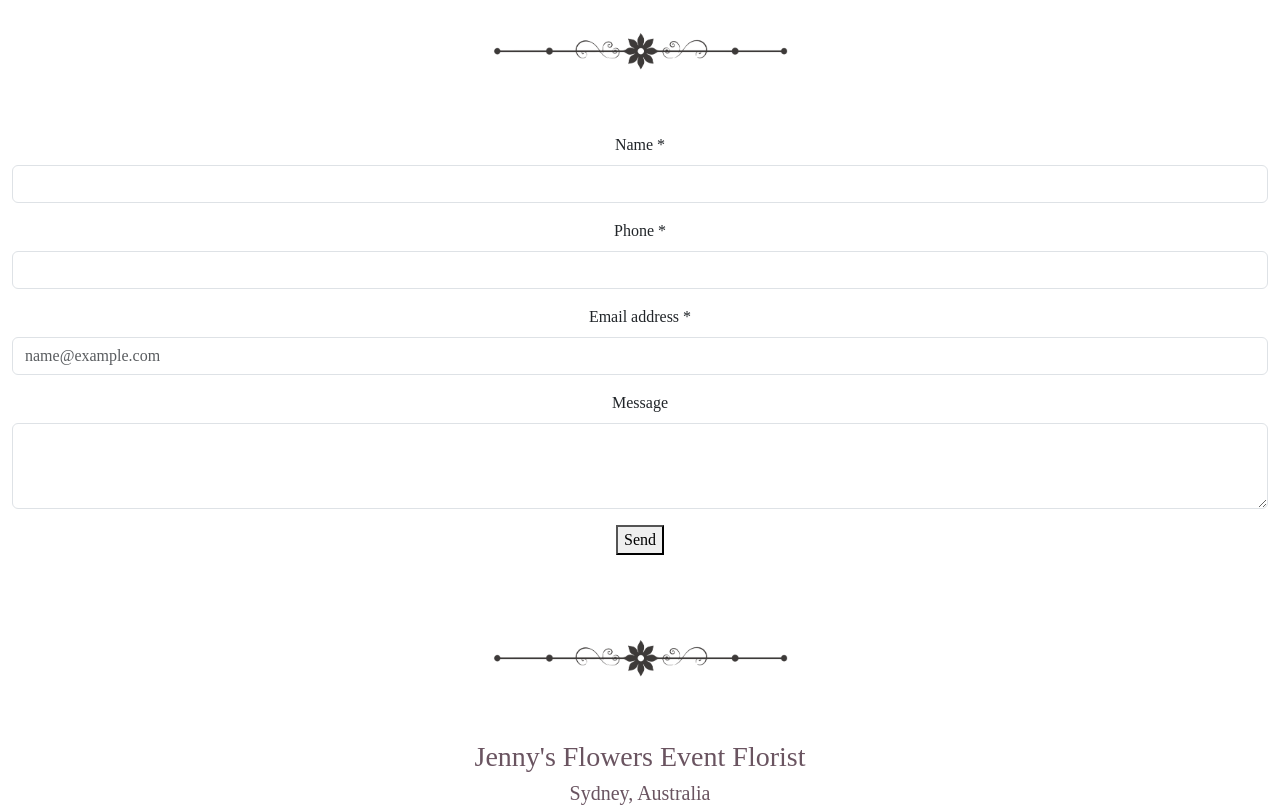
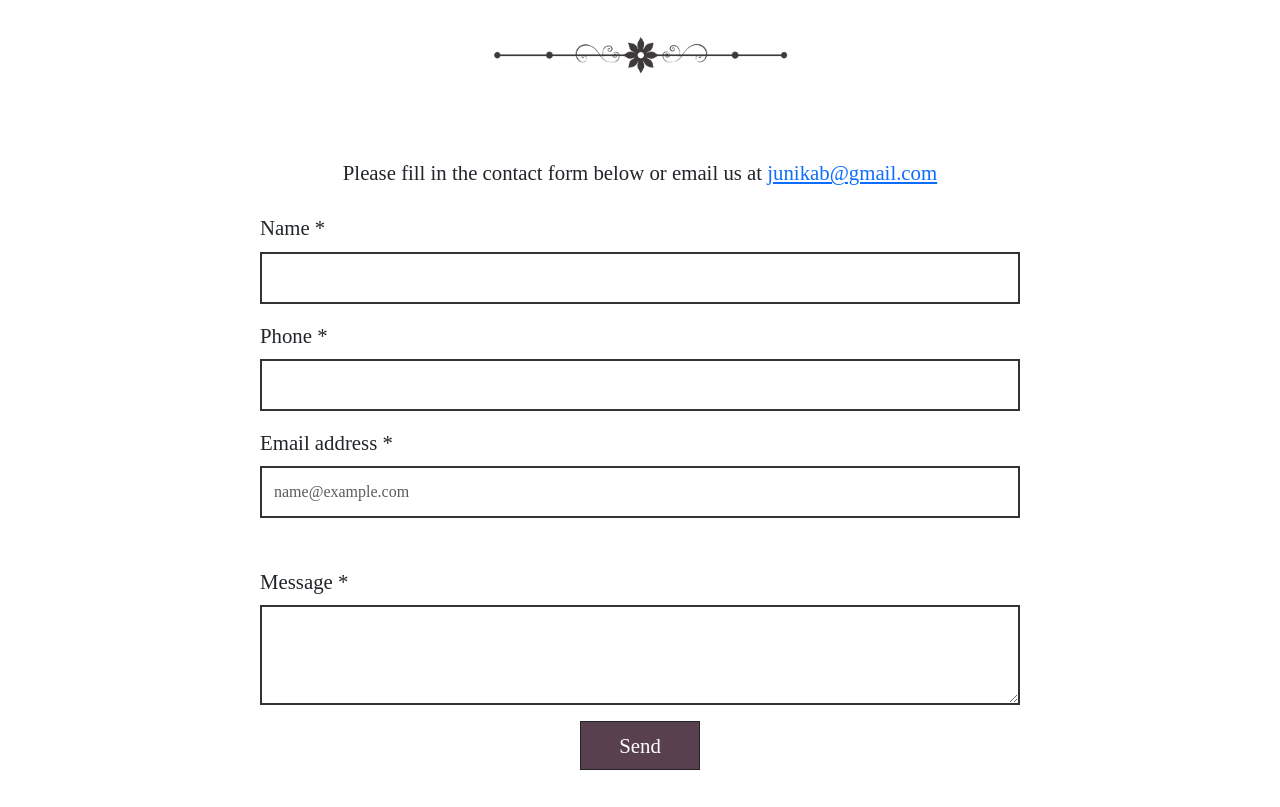
Before and after one commit to Junikab/jennys-flowers, a Vue app: page /contact in a window 1280 px wide. Shown: the part 900-1707 px from the top of the page. Built offline with nearby package versions, Linux system fonts and the light colour scheme.

Commit message:
added FormSubmit to contact form, styling

```diff
--- a/src/components/forms/ContactForm.vue
+++ b/src/components/forms/ContactForm.vue
@@ -1,5 +1,5 @@
 <template>
-  <div>
+  <div class="contact-form-container">
     <div class="col-12">
       <img
         src="@/assets/images/icons/divider.png"
@@ -8,50 +8,64 @@
         class="d-inline-block align-text-top rounded-circle"
       />
     </div>
+    <p class="text-center contact-intro">
+      Please fill in the contact form below or email us at
+      <a href="mailto:hello@ivyrae.com.au">junikab@gmail.com</a>
+    </p>
     <div>
-      <form>
+      <form
+        action="https://formsubmit.co/junikab@gmail.com"
+        method="POST"
+        class="mt-4"
+      >
+        <div class="client-info text-start">
           <div class="mb-3">
             <label for="exampleFormControlInput1" class="form-label"
               >Name *</label
             >
             <input
-            type="name"
+              type="text"
+              name="name"
               class="form-control"
-            id="exampleFormControlInput1"
+              id="name"
+              required
             />
           </div>
           <div class="mb-3">
             <label for="exampleFormControlInput1" class="form-label"
               >Phone *</label
             >
-          <input
-            type="Phone"
-            class="form-control"
-            id="exampleFormControlInput1"
-          />
+            <input type="tel" name="phone" class="form-control" id="tel" />
           </div>
-        <div class="mb-3">
+          <div class="mb-5">
             <label for="exampleFormControlInput1" class="form-label"
               >Email address *</label
             >
             <input
               type="email"
+              name="email"
               class="form-control"
-            id="exampleFormControlInput1"
+              id="email"
               placeholder="name@example.com"
+              required
             />
           </div>
+
           <div class="mb-3">
             <label for="exampleFormControlTextarea1" class="form-label"
-            >Message</label
+              >Message *</label
             >
             <textarea
               class="form-control"
-            id="exampleFormControlTextarea1"
+              name="message"
+              type="text"
+              id="message"
               rows="3"
+              required
             ></textarea>
           </div>
-        <button>Send</button>
+        </div>
+        <button type="submit" class="btn btn-dark px-4 py-2">Send</button>
       </form>
     </div>
   </div>
@@ -62,3 +76,47 @@ export default {
   name: 'ContactForm'
 }
 </script>
+<style scoped>
+.contact-form-container {
+  max-width: 800px;
+  margin: 0 auto;
+  padding: 20px;
+}
+
+.contact-intro {
+  margin-top: 20px;
+  margin-bottom: 20px;
+  font-size: 1.3rem;
+}
+.client-info {
+  font-size: 1.3rem;
+}
+
+.form-control {
+  border: 2px solid #333;
+  border-radius: 0;
+  padding: 0.75rem;
+}
+
+.form-control:focus {
+  box-shadow: none;
+  border-color: rgb(48, 17, 35, 0.8);
+}
+
+.btn {
+  min-width: 120px;
+  background-color: rgb(48, 17, 35, 0.8);
+  border-radius: 0;
+  font-size: 1.3rem;
+}
+.btn:hover {
+  background-color: rgb(180, 98, 152);
+}
+
+/* Make the form look good on phones */
+@media (max-width: 768px) {
+  .contact-form-container {
+    padding: 10px;
+  }
+}
+</style>
--- a/src/components/home/ContactMe.vue
+++ b/src/components/home/ContactMe.vue
@@ -33,10 +33,7 @@
           </div>
         </div>
       </div>
-      <div class="landing mb-3">
-        <h1 class="landingTitle">Contact Us</h1>
-      </div>
-      <div class="info">
+      <div class="info mt-5">
         <div class="location mb-5" v-if="showLocation">
           <h5>LOCATION</h5>
           <ul class="list-unstyled contact-text">
@@ -46,7 +43,7 @@
             </li>
           </ul>
         </div>
-        <div class="opening mb-3" v-if="showHours">
+        <div class="opening" v-if="showHours">
           <h5>OPENING HOURS</h5>
           <ul class="list-unstyled contact-text">
             <li>By appointment only</li>
@@ -92,7 +89,7 @@ export default {
 
 <style scoped>
 .contact-text {
-  font-size: 1.2rem;
+  font-size: 1.3rem;
   line-height: 1.8;
 }
 
--- a/src/components/layout/TheFooter.vue
+++ b/src/components/layout/TheFooter.vue
@@ -81,9 +81,7 @@ export default {
 <style scoped>
 .footer {
   flex-shrink: 0;
-  /* background-color: rgb(48, 17, 35); */
   color: rgb(240, 248, 255);
-  /* margin-top: 2rem; */
   width: 100%;
   text-align: center;
 }
@@ -93,7 +91,7 @@ export default {
 }
 
 .footer a:hover {
-  color: #b46298 !important;
+  color: rgb(180, 98, 152) !important;
   transition: color 0.3s ease;
 }
 .footer-text {
```
Lines whose indentation alone changed are shown as unchanged.
